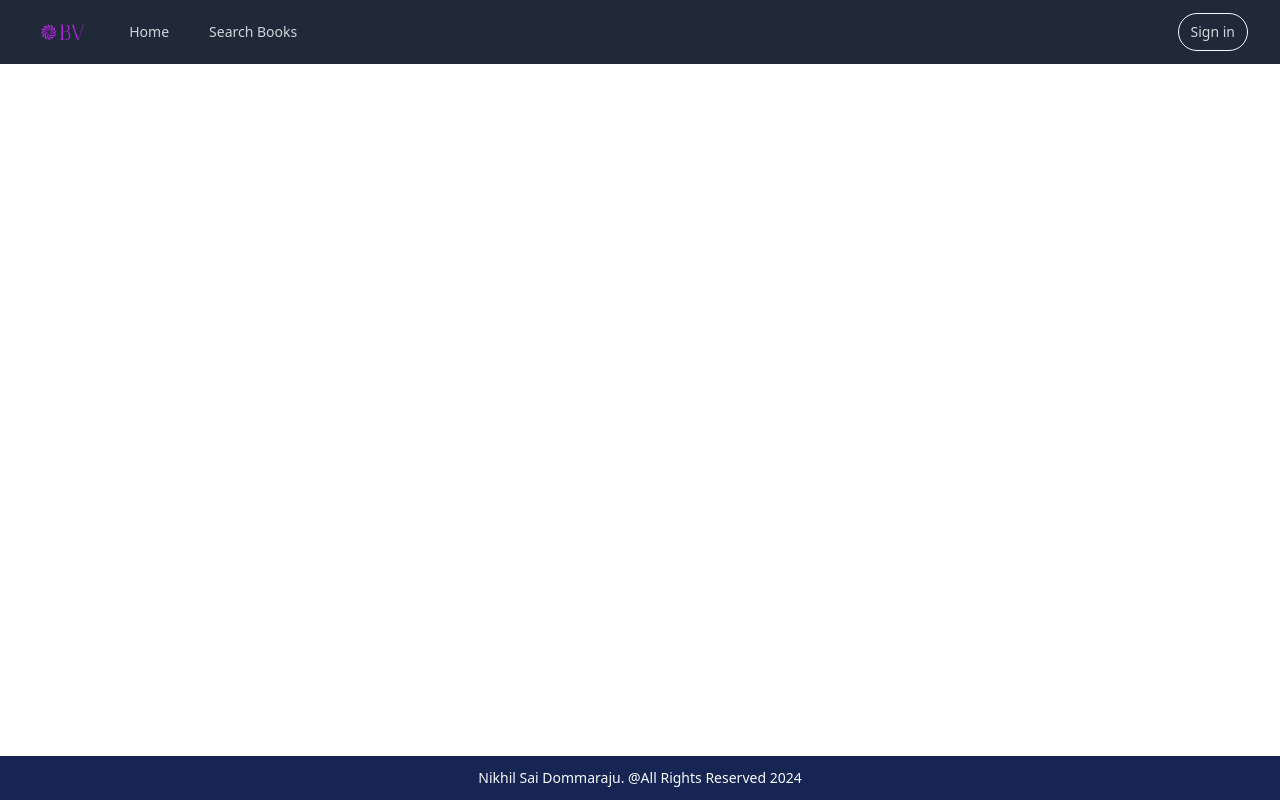
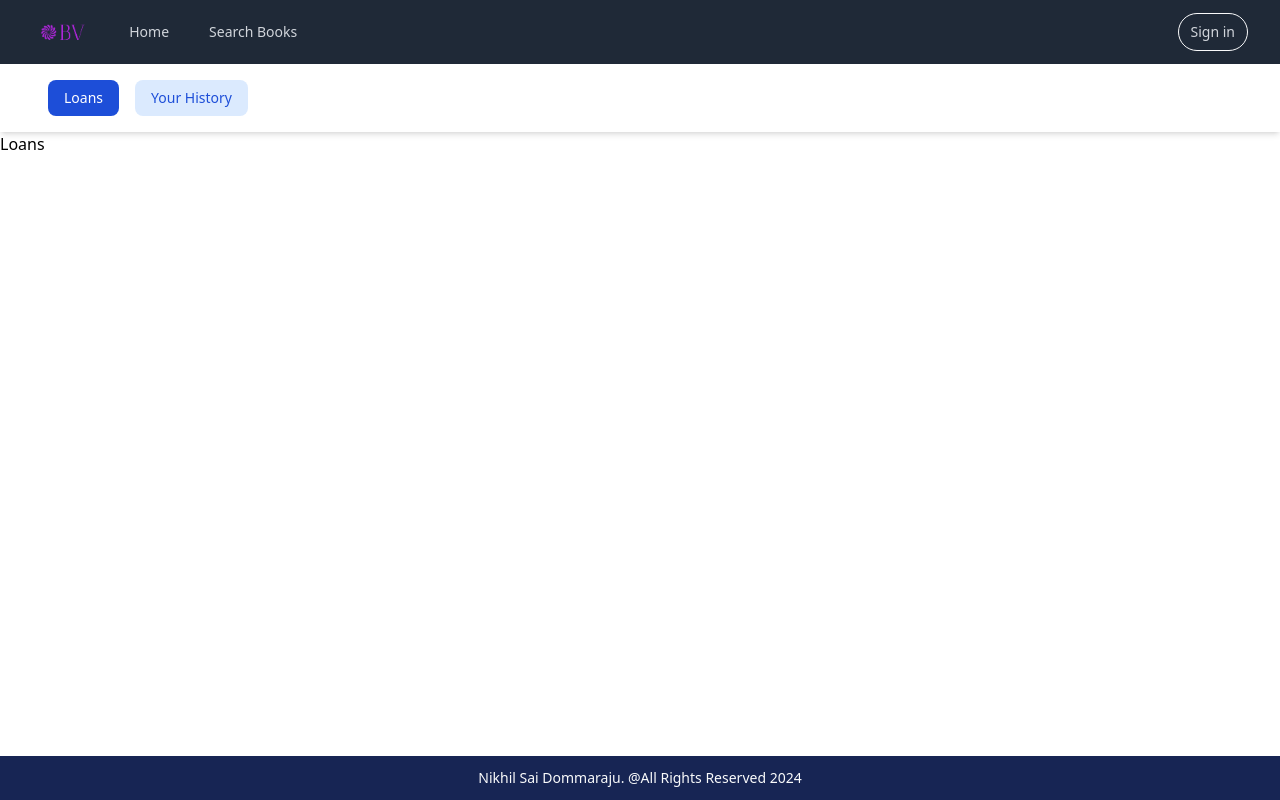
Before and after one commit to dommarajunikhil26/BookVerseClient, a React (Vite) app: page /shelf in a window 1280 px wide. Built offline with nearby package versions, Linux system fonts and the light colour scheme; no server answers.

Commit message:
Starting Shelf page

```diff
--- a/src/App.jsx
+++ b/src/App.jsx
@@ -13,6 +13,7 @@ import Checkout from "./components/checkout/Checkout";
 import Reviews from "./components/checkout/Reviews";
 import ProtectedRoute from './components/utility/ProtectedRoute';
 import { Loading } from "./components/utility/Tools";
+import Shelf from "./components/shelfPage/Shelf";
 
 const App = () => {
   const dispatch = useDispatch();
@@ -46,6 +47,7 @@ const App = () => {
               <Reviews />
             </ProtectedRoute>
           } />
+          <Route path="/shelf" element={<Shelf />} />
         </Routes>
       </main>
       <Footer />
--- /dev/null
+++ b/src/components/shelfPage/Loans.jsx
@@ -0,0 +1,8 @@
+
+const Loans = () => {
+    return (
+        <div>Loans</div>
+    )
+}
+
+export default Loans
--- /dev/null
+++ b/src/components/shelfPage/NavBar.jsx
@@ -0,0 +1,28 @@
+
+const NavBar = ({ activeTab, setActiveTab }) => {
+
+    return (
+        <nav className="bg-white shadow-md p-4">
+            <div className="max-w-7xl mx-auto px-2 sm:px-6 lg:px-8">
+                <div className="flex justify-start space-x-4">
+                    <button
+                        className={`px-4 py-2 rounded-lg text-sm font-medium transition duration-200 ease-in-out ${activeTab === 'loans' ? 'text-white bg-blue-700' : 'text-blue-700 bg-blue-100 hover:bg-blue-200'
+                            }`}
+                        onClick={() => setActiveTab('loans')}
+                    >
+                        Loans
+                    </button>
+                    <button
+                        className={`px-4 py-2 rounded-lg text-sm font-medium transition duration-200 ease-in-out ${activeTab === 'history' ? 'text-white bg-blue-700' : 'text-blue-700 bg-blue-100 hover:bg-blue-200'
+                            }`}
+                        onClick={() => setActiveTab('history')}
+                    >
+                        Your History
+                    </button>
+                </div>
+            </div>
+        </nav>
+    )
+}
+
+export default NavBar
--- /dev/null
+++ b/src/components/shelfPage/PurchaseHistory.jsx
@@ -0,0 +1,9 @@
+
+
+const PurchaseHistory = () => {
+    return (
+        <div>PurchaseHistory</div>
+    )
+}
+
+export default PurchaseHistory
--- /dev/null
+++ b/src/components/shelfPage/Shelf.jsx
@@ -0,0 +1,19 @@
+import { useState } from "react";
+import Loans from "./Loans";
+import NavBar from "./NavBar";
+import PurchaseHistory from "./PurchaseHistory";
+
+
+const Shelf = () => {
+    const [activeTab, setActiveTab] = useState('loans');
+
+    return (
+        <>
+            <NavBar activeTab={activeTab} setActiveTab={setActiveTab} />
+            {activeTab === 'loans' && <Loans />}
+            {activeTab === 'history' && <PurchaseHistory />}
+        </>
+    )
+};
+
+export default Shelf;
```
